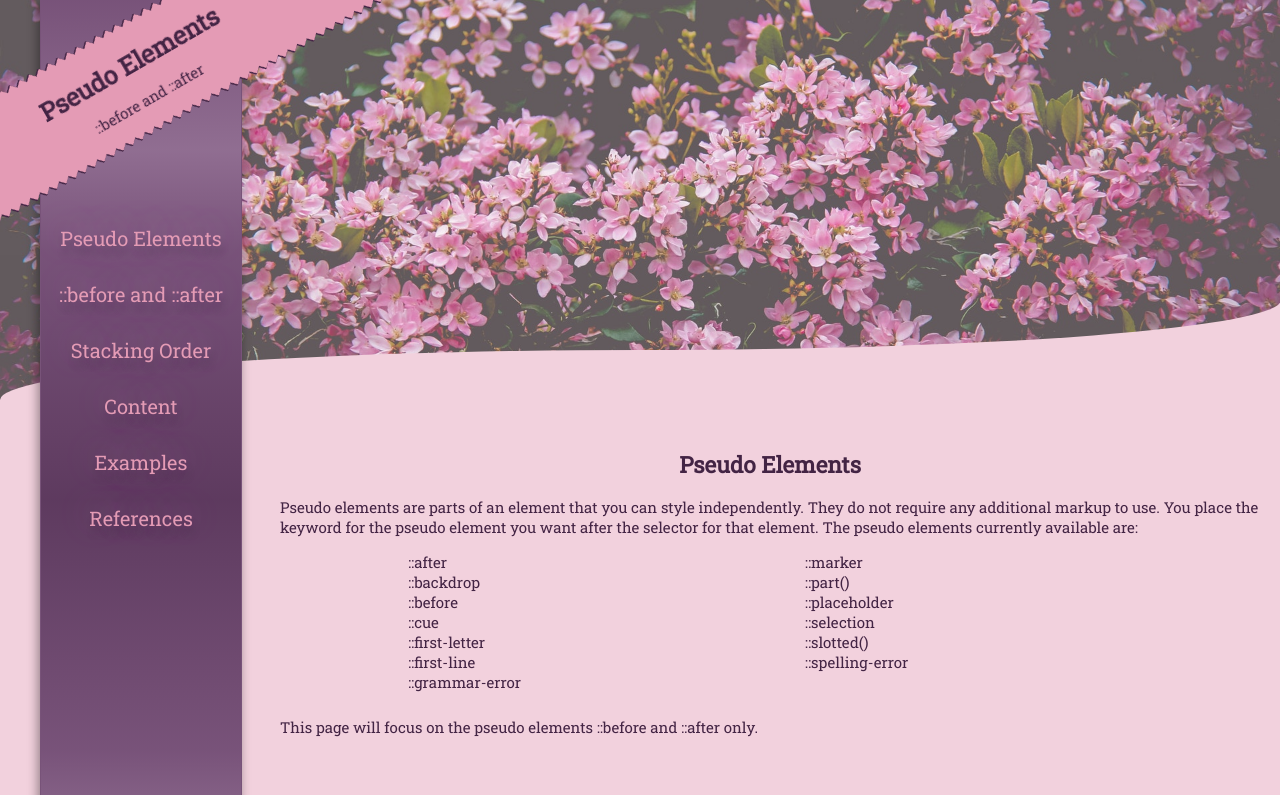
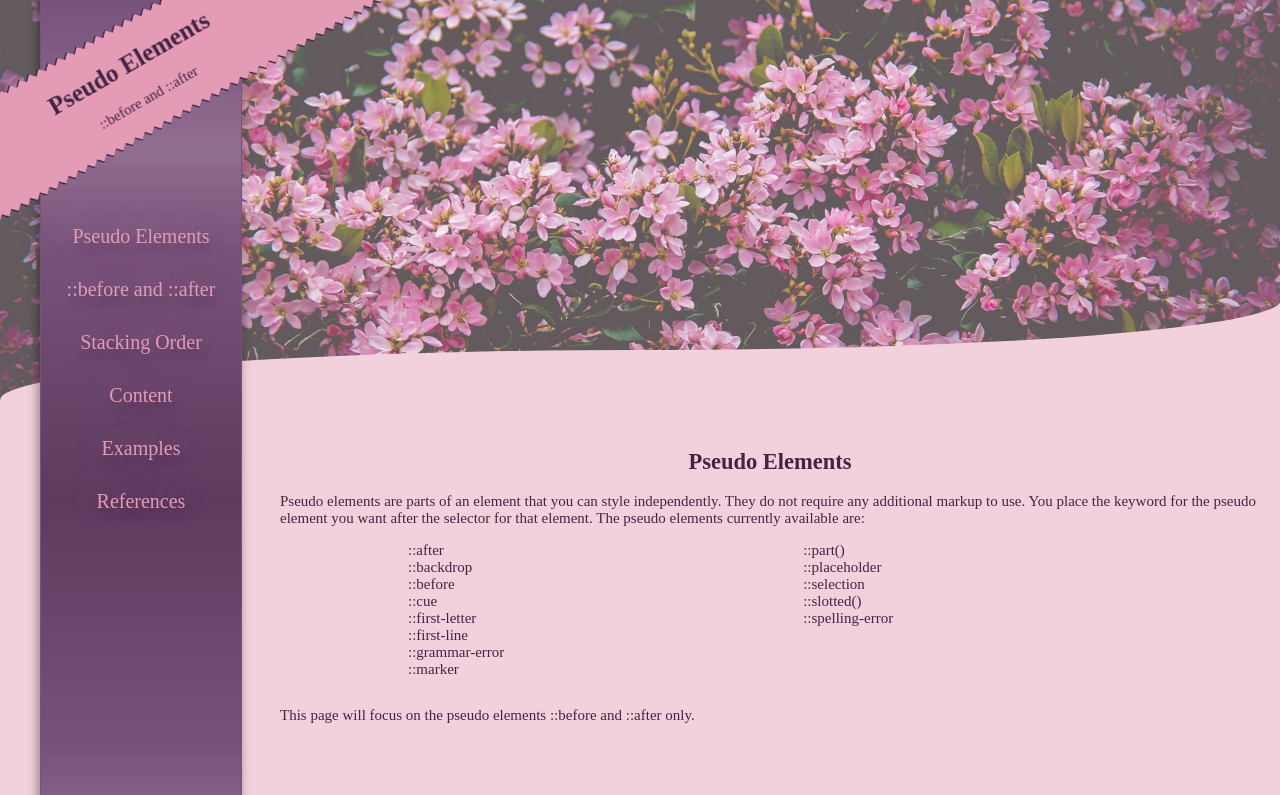
Before and after one commit to TessFisher/technical-documentation-page, a plain HTML site: page index.html in a window 1280 px wide. Shown: the top 795 px of the page. Drawn offline with Linux system fonts and the light colour scheme.

Commit message:
Update index.html
font

```diff
--- a/index.html
+++ b/index.html
@@ -3,7 +3,7 @@
     <head>
         <title>technical documentation page</title>
         <link rel="stylesheet" href="style.css">
-        <link href="https://fonts.googleapis.com/css?family=Roboto+Slab&display=swap" rel="stylesheet">
+        <link href="https://fonts.googleapis.com/css?family=PT+Sans&display=swap" rel="stylesheet">
         <meta name="viewport" content="width=device-width, initial-scale=1">
     </head>
     <body>
```
